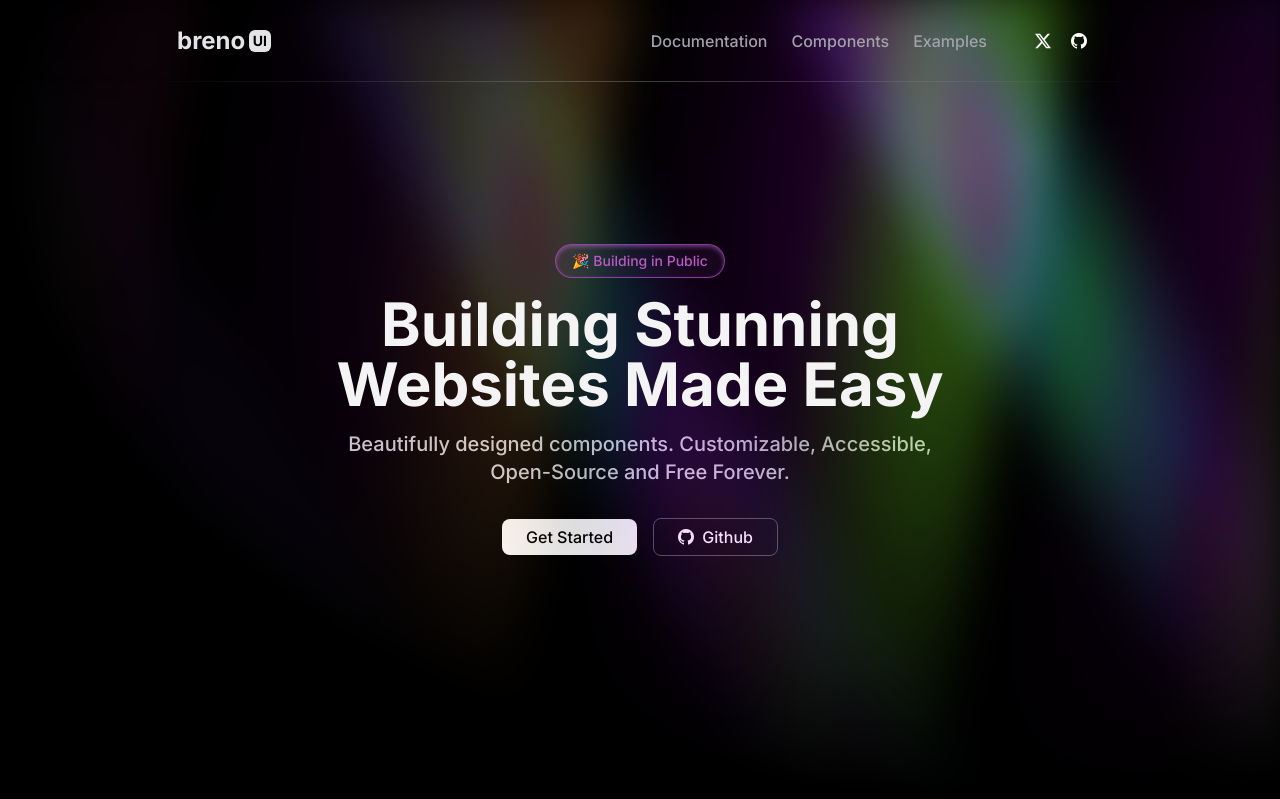
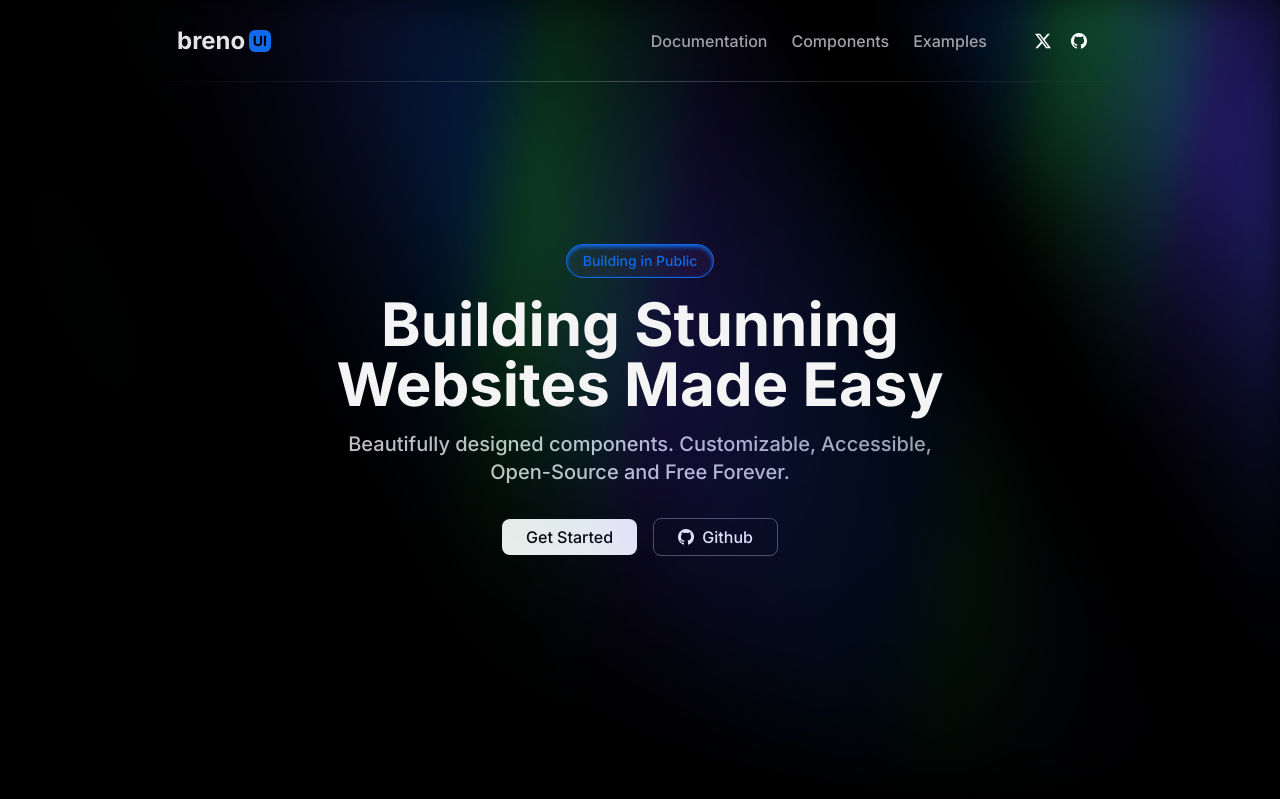
Before and after one commit to brenolasserre/MintUI, a React (Vite) app: page / in a window 1280 px wide. Shown: the top 799 px of the page. Built offline with nearby package versions, Linux system fonts and the light colour scheme.

Commit message:
🚀 Landing Page

```diff
--- a/src/components/Header2.tsx
+++ b/src/components/Header2.tsx
@@ -9,8 +9,8 @@ const Header = () => {
               <div className="jumbo absolute -inset-[10px] opacity-50"></div>
           </div>
           {/* Pill */}
-          <a className="bg-[#c35dd810] mb-4 flex items-center hover:bg-[#c35dd830] text-sm md:text-md 2xl:text-md text-[#b95bc4] px-4 py-1.5 transition-all  ease-in-out duration-300 rounded-full shadow-inner shadow-[#cf79e970] border border-[#b749d3b9] z-10" href="/">
-            🎉 Building in Public
+          <a className="bg-[#c35dd810] mb-4 flex items-center hover:bg-[#c35dd830] text-sm md:text-md 2xl:text-md text-[#0F6AEC] px-4 py-1.5 transition-all  ease-in-out duration-300 rounded-full shadow-inner shadow-[#0F6AEC] border border-[#0F6AEC] z-10" href="/">
+            Building in Public
           </a>
           <h1 className="relative flex items-center justify-center text-5xl sm:text-6xl font-bold text-zinc-100 transition-colors w-2/3 sm:w-[52%] text-center">
             Building Stunning Websites Made Easy
--- a/src/components/Navbar.tsx
+++ b/src/components/Navbar.tsx
@@ -5,7 +5,7 @@ const Navbar = () => {
         <a href="/">
         <h1 className="flex items-center text-2xl font-bold text-zinc-200 transition-colors">
               breno
-              <span className="ml-[.25em] rounded-md bg-zinc-200 text-sm p-1 leading-none">
+              <span className="ml-[.25em] rounded-md bg-[#0F6AEC] text-sm p-1 leading-none">
                   <span className="text-black">UI</span>
               </span>
           </h1>
--- a/src/index.css
+++ b/src/index.css
@@ -35,39 +35,28 @@ i {
         background-position: 50% 50%, 50% 50%;
     }
     to {
-        background-position: 350% 50%, 350% 50%;
+        background-position: 400% 50%, 350% 50%;
     }
 }
 
 .jumbo {
     --stripes: repeating-linear-gradient(
-        100deg,
-        #fff 0%,
-        #b9ffa5 7%,
-        transparent 12%,
-        transparent 14%,
-        #fff 16%
-    );
-    --stripesDark: repeating-linear-gradient(
         420deg,
-        #000 0%,
-        #000 7%,
+        #000 2%,
+        #000 4%,
         transparent 10%,
         transparent 12%,
-        #000 16%
+        #000 20%
     );
     --rainbow: repeating-linear-gradient(
         100deg,
-        #7321c5 10%,
-        #9432db 15%,
-        #49a7ff 35%,
+        #5732db 15%,
+        #0F6AEC 35%,
         #2ce76b 40%,
         #386AD6 50%
     );
     background-image: var(--stripes), var(--rainbow);
-    background-size: 200%, 500%;
-    background-position: 50% 50%, 50% 50%;
-    filter: blur(18px) invert(100%);
+    filter: blur(18px);
     mask-image: radial-gradient(ellipse at 80% 20%, black 0%, transparent 70%);
     pointer-events: none;
 }
@@ -77,13 +66,6 @@ i {
     position: absolute;
     inset: 0;
     background-image: var(--stripes), var(--rainbow);
-    background-size: 200%, 100%;
+    background-size: 300%, 100%;
     animation: jumbo 75s linear infinite;
-    background-attachment: fixed;
-    mix-blend-mode: difference;
 }
-
-
-.dark .jumbo::after {
-    background-image: var(--stripesDark), var(--rainbow);
-}
```
